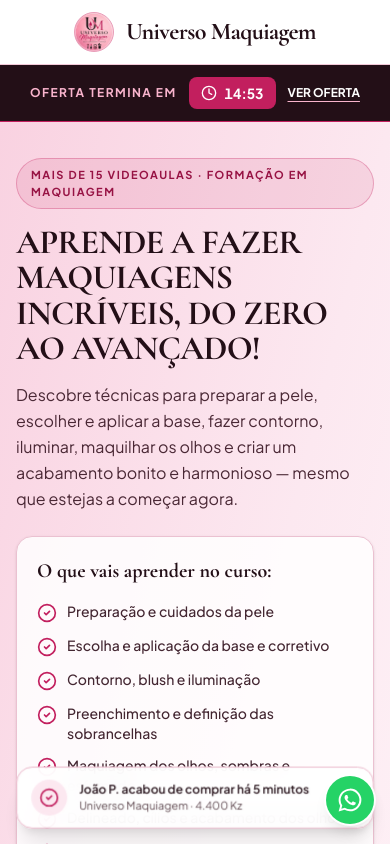
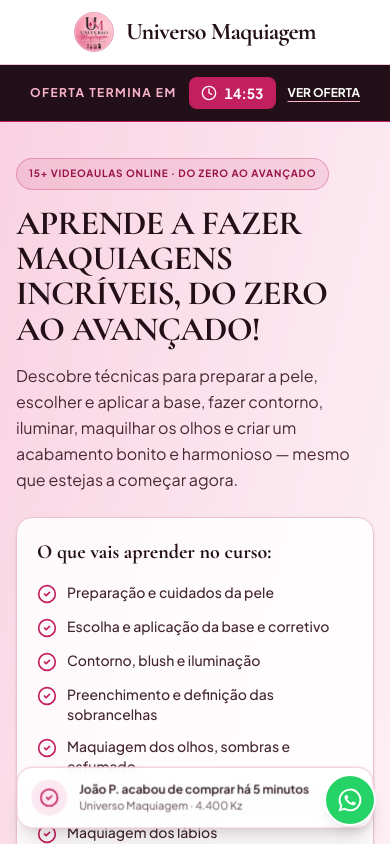
Before and after one commit to Messias2009/Curso-maquiagem, a React (Vite) app: page / in a window 390 px wide. Shown: the top 844 px of the page. Built offline with nearby package versions, Linux system fonts and the light colour scheme; no server answers.

Commit message:
Improve responsive homepage hero badge

```diff
--- a/src/App.tsx
+++ b/src/App.tsx
@@ -127,8 +127,8 @@ export default function App() {
           <div className="max-w-6xl mx-auto px-4 sm:px-6">
             <div className="grid grid-cols-1 lg:grid-cols-12 gap-8 lg:gap-10 items-center">
               <div className="lg:col-span-7 flex flex-col justify-center">
-                <p className="inline-flex w-fit items-center rounded-full bg-[#C21F5E]/10 border border-[#C21F5E]/30 px-3.5 py-2 text-[11px] sm:text-xs font-black tracking-[0.14em] uppercase text-[#971344] mb-4">
-                  MAIS DE 15 VIDEOAULAS · FORMAÇÃO EM MAQUIAGEM
+                <p className="inline-flex w-fit max-w-full items-center justify-center rounded-full bg-[#C21F5E]/10 border border-[#C21F5E]/30 px-3 py-2 text-center text-[10px] sm:text-xs font-black leading-snug tracking-[0.08em] uppercase text-[#971344] mb-4 whitespace-normal break-words">
+                  15+ VIDEOAULAS ONLINE · DO ZERO AO AVANÇADO
                 </p>
 
                 <h1 className="font-display text-[34px] sm:text-5xl lg:text-[54px] font-bold leading-[1.04] tracking-tight text-[#230F17] text-balance">
```
